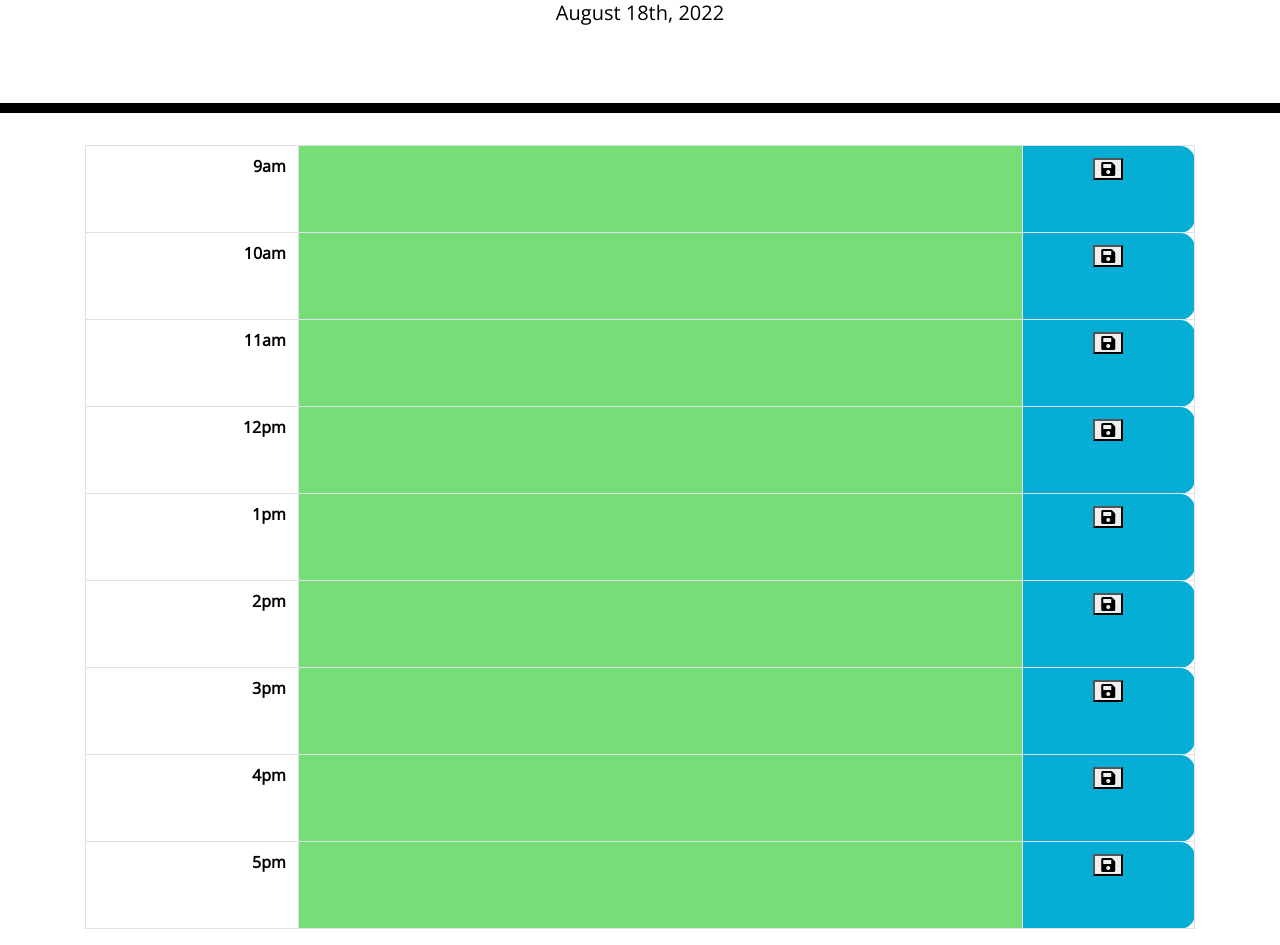
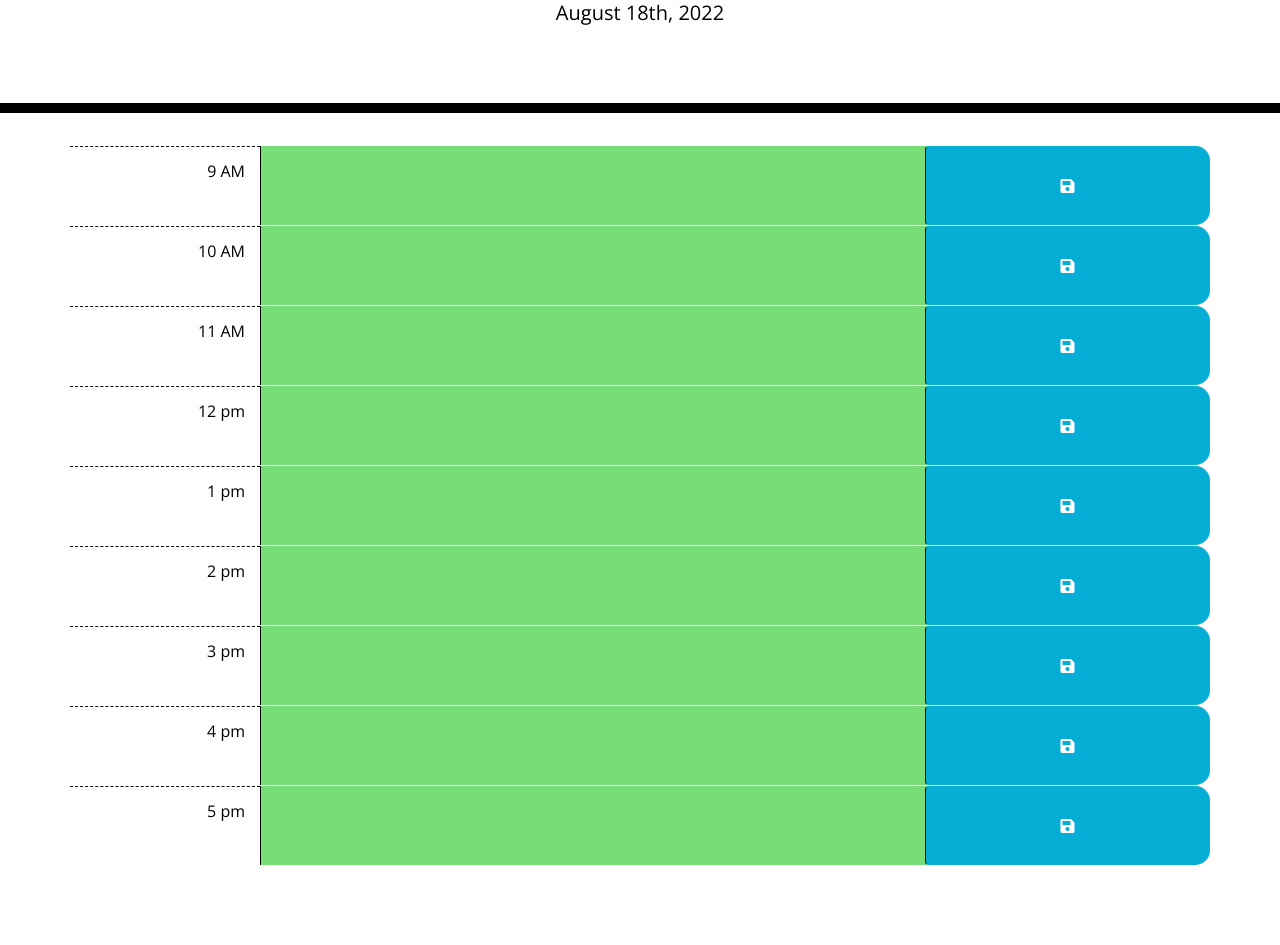
Before and after one commit to ckrum21/Work-Day-Scheduler, a plain HTML site: page index.html in a window 1280 px wide. Shown: the part 191-1136 px from the top of the page. After the commit the page ends 1072 px from the top, so only its background shows below. Drawn offline with nearby package versions, Linux system fonts and the light colour scheme.

Commit message:
color time blocks

```diff
--- a/assets/css/style.css
+++ b/assets/css/style.css
@@ -73,7 +73,7 @@ input{
 
 
 .saveBtn {
-  /*border-left: 1px solid black;*/
+  border-left: 1px solid black;
   border-top-right-radius: 15px;
   border-bottom-right-radius: 15px;
   background-color: #06aed5;
--- a/assets/javascript/script.js
+++ b/assets/javascript/script.js
@@ -1,23 +1,54 @@
-// handle displaying the time
+
+
 var timeDisplayEl = moment();
 $("#currentDay").text(timeDisplayEl.format("MMMM Do, YYYY"));
 
-var task = document.querySelector(".task");
-var button = document.querySelector(".button");
+$(document).ready(function () {
+  $(".saveBtn").on("click", function () {
 
-function renderLastRegistered() {
-    var task = localStorage.getItem("task");
+      var text = $(this).siblings(".task").val();
+      var time = $(this).parent().attr("id");
 
-    task.textContent = task;
+
+      localStorage.setItem(time, text);
+  })
+
+  function timeTracker() {
+
+      var timeNow = moment().hour();
+
+      $(".time-block").each(function () {
+          var blockTime = parseInt($(this).attr("id"));
+
+
+          if (blockTime < timeNow) {
+              $(this).removeClass("future");
+              $(this).removeClass("present");
+              $(this).addClass("past");
+          }
+          else if (blockTime === timeNow) {
+              $(this).removeClass("past");
+              $(this).removeClass("future");
+              $(this).addClass("present");
+          }
+          else {
+              $(this).removeClass("present");
+              $(this).removeClass("past");
+              $(this).addClass("future");
+
+          }
+      })
   }
 
+  $("#hour9 .task").val(localStorage.getItem("hour9"));
+  $("#hour10 .task").val(localStorage.getItem("hour10"));
+  $("#hour11 .task").val(localStorage.getItem("hour11"));
+  $("#hour12 .task").val(localStorage.getItem("hour12"));
+  $("#hour1 .task").val(localStorage.getItem("hour1"));
+  $("#hour2 .task").val(localStorage.getItem("hour2"));
+  $("#hour3 .task").val(localStorage.getItem("hour3"));
+  $("#hour4 .task").val(localStorage.getItem("hour4"));
+  $("#hour5 .task").val(localStorage.getItem("hour5"));
 
-button.addEventListener("click", function(event) {
-    event.preventDefault();
-
-    var task = document.querySelector(".task").value;
-
-      localStorage.setItem("task", task);
-      renderLastRegistered();
-    }
-  );
+ timeTracker();
+})
--- a/index.html
+++ b/index.html
@@ -35,116 +35,86 @@
         <tbody>
 
 
-          <tr id="hour9">
-            <th scope="row" class="hour">9am</th>
-            <td class="past present future" >
-             <form>
-              <input class="task" type="text" >
-            </form>
-            </td>
-            <td class="saveBtn">
-            <button class="button"><i class="fas fa-save"></i></button>
-            </td>
-          </tr>
+          <div id="hour9" class="row time-block">
+            <div class="col-md-2 hour">
+                9 AM
+            </div>
+            <textarea class="col-md-7 task">
+            </textarea>
+            <button class="btn saveBtn col-md-3"><i class="fas fa-save"></i></button>
+        </div>
 
-          <tr id="hour10">
-            <th scope="row" class="hour">10am</th>
-            <td class="past present future">
-              <form>
-                <input type="text">
-              </form>
-            </td>
-            <td class="saveBtn" >
-              <button><i class="fas fa-save"></i></button>
-            </td>
-          </tr>
+        <div id="hour10" class="row time-block">
+          <div class="col-md-2 hour">
+              10 AM
+          </div>
+          <textarea class="col-md-7 task">
+          </textarea>
+          <button class="btn saveBtn col-md-3"><i class="fas fa-save"></i></button>
+      </div>
 
-          <tr id="hour11">
-            <th scope="row" class="hour">11am</th>
-            <td class="past present future">
-            <form>
-              <input type="text">
-            </form>
-          </td>
-            <td class="saveBtn" >
-              <button><i class="fas fa-save"></i></button>
-            </td>
-          </tr>
+      <div id="hour11" class="row time-block">
+        <div class="col-md-2 hour">
+            11 AM
+        </div>
+        <textarea class="col-md-7 task">
+        </textarea>
+        <button class="btn saveBtn col-md-3"><i class="fas fa-save"></i></button>
+    </div>
 
-          <tr id="hour12">
-          <th scope="row" class="hour">12pm</th>
-          <td class="past present future">
-          <form>
-            <input type="text">
-          </form>
-        </td>
-          <td class="saveBtn" >
-            <button><i class="fas fa-save"></i></button>
-          </td>
-        </tr>
+    <div id="hour12" class="row time-block">
+      <div class="col-md-2 hour">
+          12 pm
+      </div>
+      <textarea class="col-md-7 task">
+      </textarea>
+      <button class="btn saveBtn col-md-3"><i class="fas fa-save"></i></button>
+  </div>
 
-        <tr id="hour1">
-          <th scope="row" class="hour">1pm</th>
-          <td class="past present future">
-            <form>
-              <input type="text">
-            </form>
-          </td>
-            <td class="saveBtn" >
-              <button><i class="fas fa-save"></i></button>
-            </td>
-          </tr>
+  <div id="hour1" class="row time-block">
+    <div class="col-md-2 hour">
+        1 pm
+    </div>
+    <textarea class="col-md-7 task">
+    </textarea>
+    <button class="btn saveBtn col-md-3"><i class="fas fa-save"></i></button>
+</div>
 
-        <tr id="hour2">
-          <th scope="row" class="hour">2pm</th>
-          <td class="past present future">
-            <form>
-              <input type="text">
-            </form>
-          </td>
-            <td class="saveBtn" >
-              <button><i class="fas fa-save"></i></button>
-            </td>
-          </tr>
+<div id="hour2" class="row time-block">
+  <div class="col-md-2 hour">
+      2 pm
+  </div>
+  <textarea class="col-md-7 task">
+  </textarea>
+  <button class="btn saveBtn col-md-3"><i class="fas fa-save"></i></button>
+</div>
 
-          <tr id="hour3">
-        <th scope="row" class="hour">3pm</th>
-        <td class="past present future">
-          <form>
-            <input type="text">
-          </form>
-        </td>
-          <td class="saveBtn" >
-            <button><i class="fas fa-save"></i></button>
-          </td>
-        </tr>
+<div id="hour3" class="row time-block">
+  <div class="col-md-2 hour">
+      3 pm
+  </div>
+  <textarea class="col-md-7 task">
+  </textarea>
+  <button class="btn saveBtn col-md-3"><i class="fas fa-save"></i></button>
+</div>
 
-      <tr id="hour4">
-        <th scope="row" class="hour">4pm</th>
-        <td class="past present future">
-          <form>
-            <input type="text">
-          </form>
-        </td>
-          <td class="saveBtn" >
-            <button><i class="fas fa-save"></i></button>
-          </td>
-        </tr>
+<div id="hour4" class="row time-block">
+  <div class="col-md-2 hour">
+      4 pm
+  </div>
+  <textarea class="col-md-7 task">
+  </textarea>
+  <button class="btn saveBtn col-md-3"><i class="fas fa-save"></i></button>
+</div>
 
-      <tr id="hour5">
-        <th scope="row" class="hour">5pm</th>
-        <td class="past present future">
-          <form>
-            <input type="text">
-          </form>
-        </td>
-          <td class="saveBtn" >
-            <button><i class="fas fa-save"></i></button>
-          </td>
-        </tr>
-
-        </tbody>
-      </table>
+<div id="hour5" class="row time-block">
+  <div class="col-md-2 hour">
+      5 pm
+  </div>
+  <textarea class="col-md-7 task">
+  </textarea>
+  <button class="btn saveBtn col-md-3"><i class="fas fa-save"></i></button>
+</div>
 
     </div>
 
```
